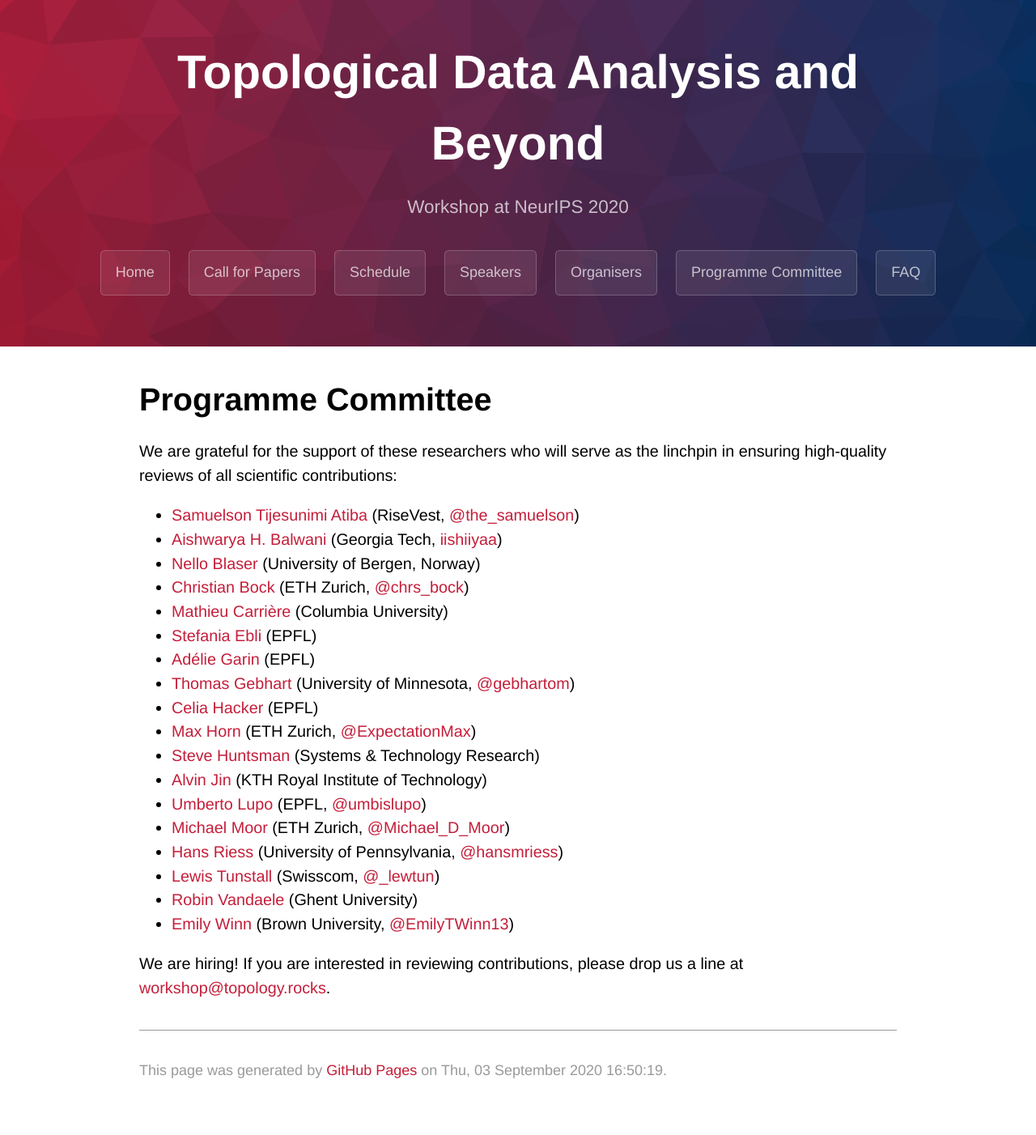
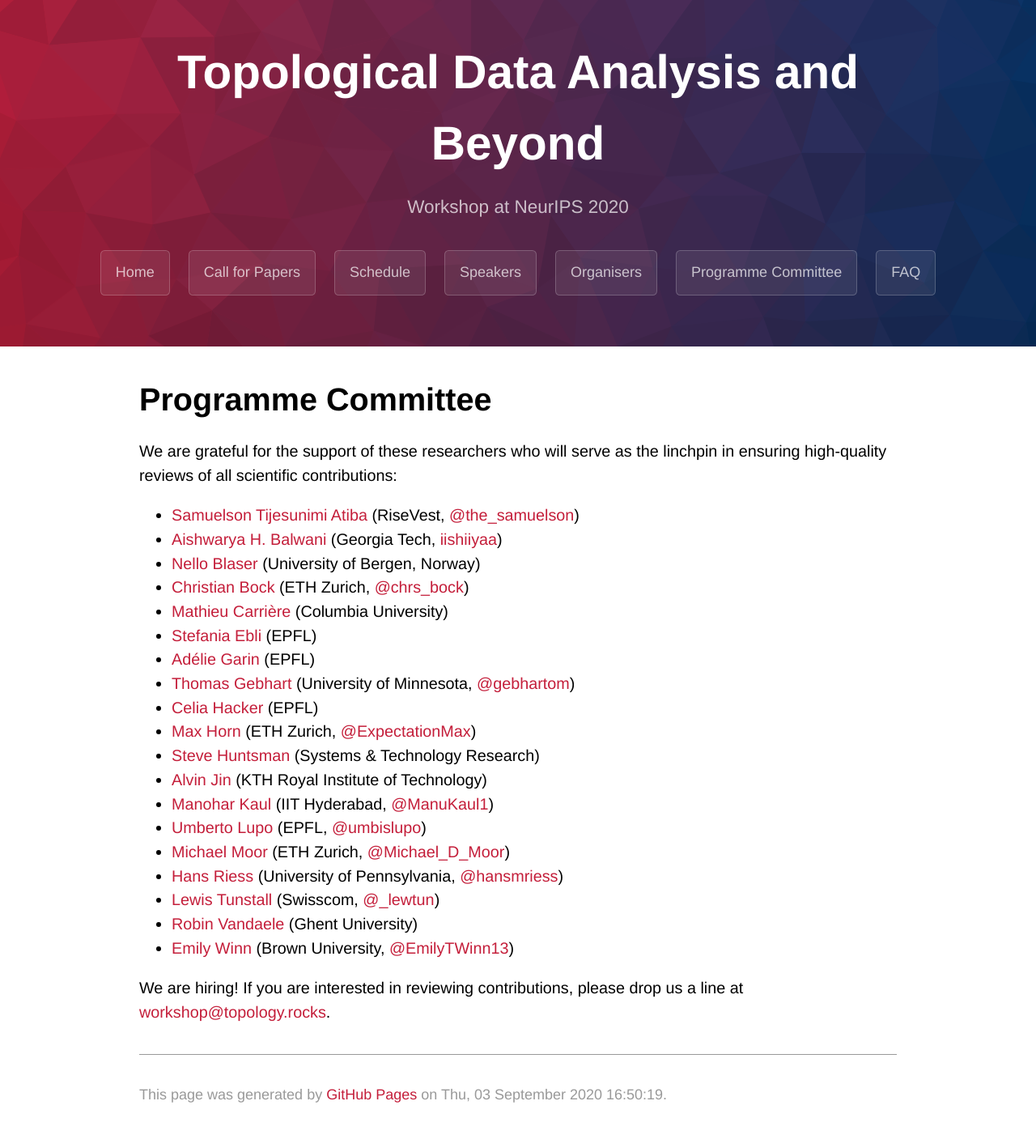
Before and after one commit to tda-in-ml/tda-in-ml.github.io, a Jekyll site: the page built from committee.md, in a window 1280 px wide. Shown: the whole page at 81% size. Built offline with Jekyll 4.4.1, drawn with Linux system fonts in a browser that asks for light colours; some web fonts are replaced; our own code applies the rules of GitHub Pages for plain Markdown files; before the commit the page ends 1372 px from its top, so only the background shows below that.

Commit message:
Extended programme committee

```diff
--- a/committee.md
+++ b/committee.md
@@ -19,6 +19,7 @@ linchpin in ensuring high-quality reviews of all scientific contributions:
 - [Max Horn](https://expectationmax.github.io) (ETH Zurich, [@ExpectationMax](https://twitter.com/ExpectationMax))
 - [Steve Huntsman](https://scholar.google.com/citations?user=MubPycgAAAAJ) (Systems & Technology Research)
 - [Alvin Jin](https://sites.google.com/view/alvinjin) (KTH Royal Institute of Technology)
+- [Manohar Kaul](https://iith.ac.in/~mkaul) (IIT Hyderabad, [@ManuKaul1](https://twitter.com/ManuKaul1))
 - [Umberto Lupo](https://github.com/ulupo) (EPFL, [@umbislupo](https://twitter.com/umbislupo))
 - [Michael Moor](https://www.michaelmoor.ml/) (ETH Zurich, [@Michael_D_Moor](https://twitter.com/Michael_D_Moor))
 - [Hans Riess](https://hans-riess.github.io) (University of Pennsylvania, [@hansmriess](https://twitter.com/hansmriess))
```
